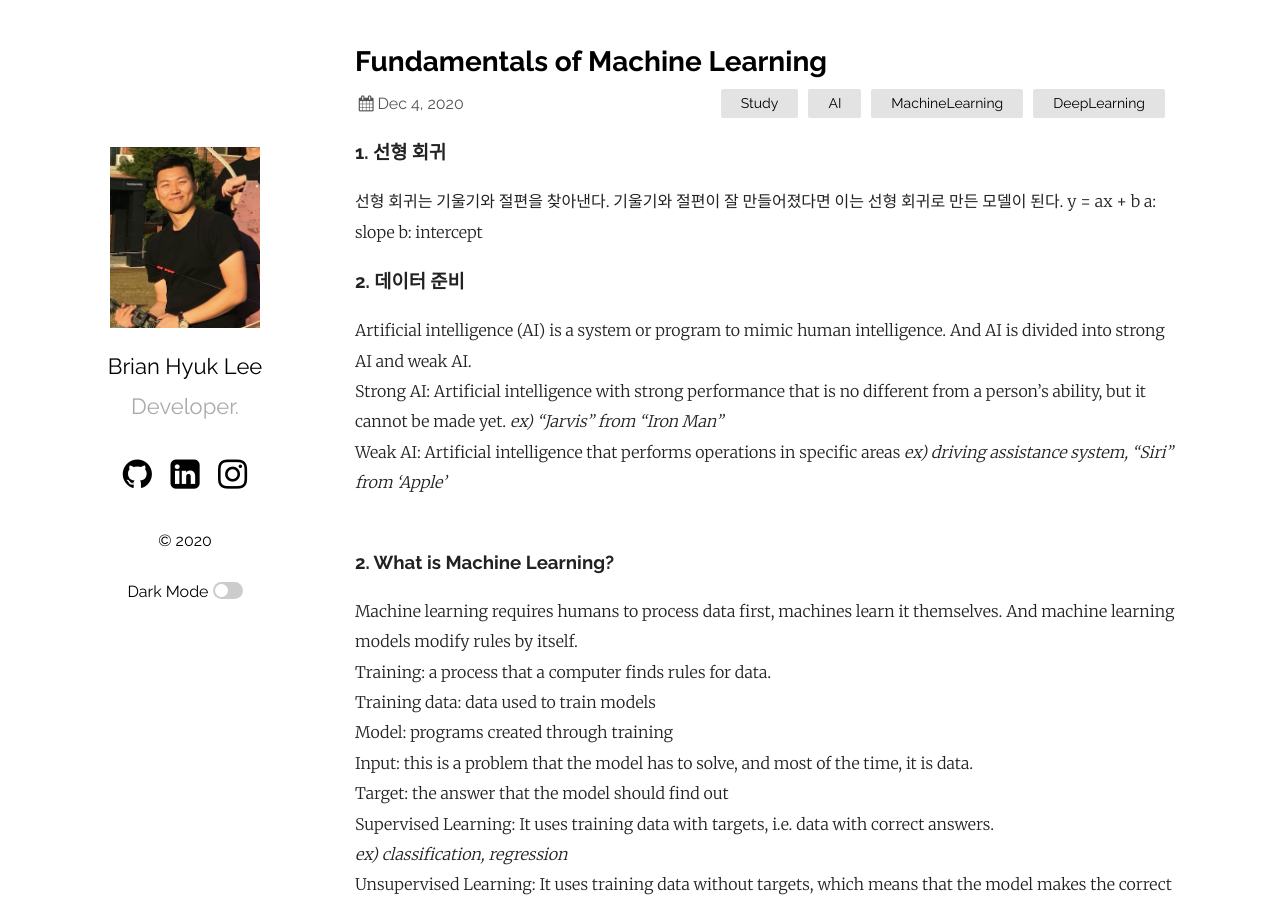
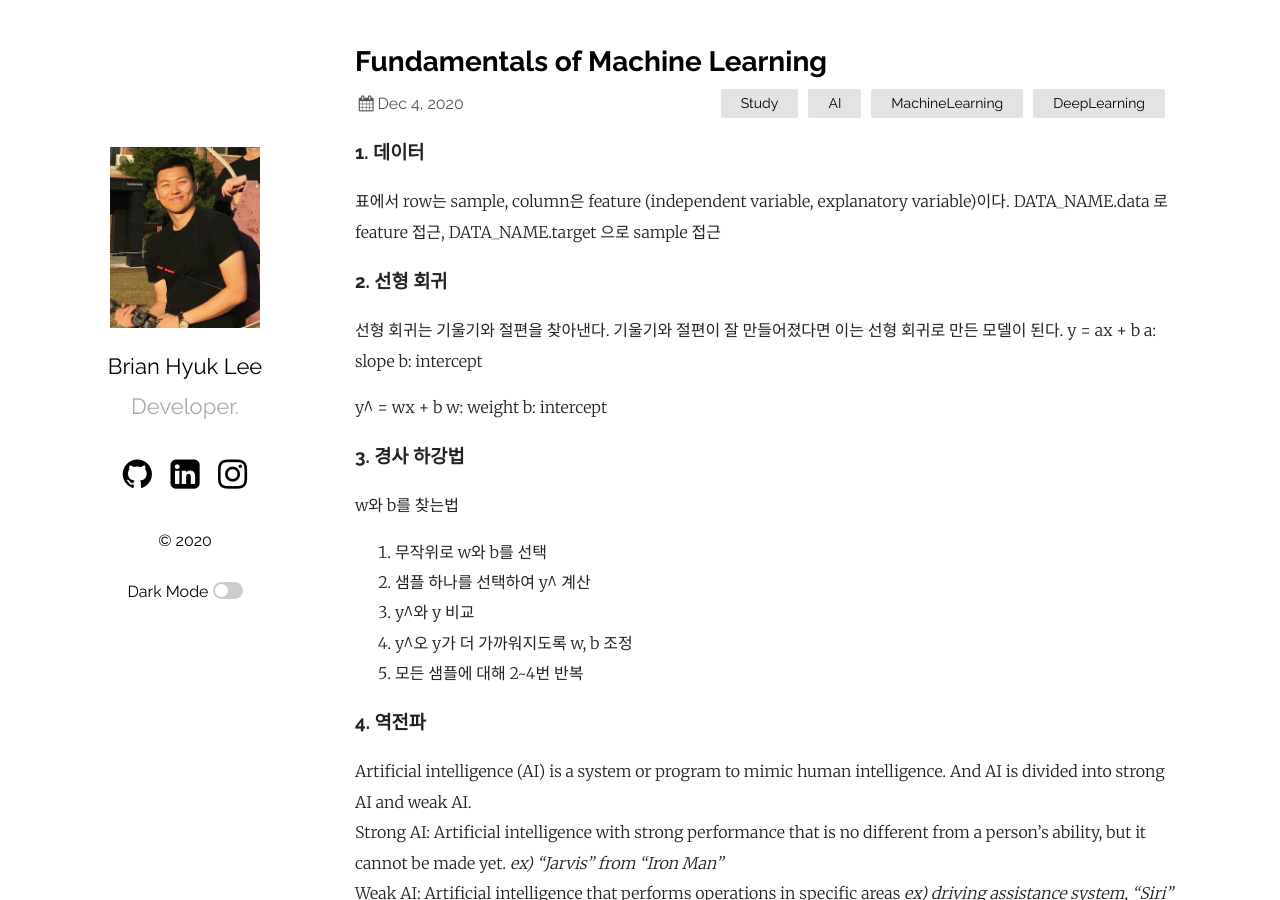
Before and after one commit to dlgur1994/dlgur1994.github.io, a Jekyll site: the page built from _posts/2020-12-03-Study-Fundamentals-of-Machine-Learning.md, in a window 1280 px wide and 900 px high. Built offline with Jekyll 4.4.1, drawn with Linux system fonts in a browser that asks for light colours; our own code applies the rules of GitHub Pages for plain Markdown files.

Commit message:
0559 done 20/12/17

```diff
--- a/_posts/2020-12-03-Study-Fundamentals-of-Machine-Learning.md
+++ b/_posts/2020-12-03-Study-Fundamentals-of-Machine-Learning.md
@@ -4,14 +4,30 @@ date: 2020-12-04 15:50:28 -0400
 categories: Study AI MachineLearning DeepLearning
 ---
 
-### 1. 선형 회귀
+### 1. 데이터
+표에서 row는 sample, column은 feature (independent variable, explanatory variable)이다.
+DATA_NAME.data 로 feature 접근, DATA_NAME.target 으로 sample 접근
+
+### 2. 선형 회귀
 선형 회귀는 기울기와 절편을 찾아낸다. 기울기와 절편이 잘 만들어졌다면 이는 선형 회귀로 만든 모델이 된다.
   y = ax + b
   a: slope
   b: intercept
+
+  y^ = wx + b
+  w: weight
+  b: intercept
 <br/>
 
-### 2. 데이터 준비
+### 3. 경사 하강법
+  w와 b를 찾는법
+  1. 무작위로 w와 b를 선택
+  2. 샘플 하나를 선택하여 y^ 계산
+  3. y^와 y 비교
+  4. y^오 y가 더 가까워지도록 w, b 조정
+  5. 모든 샘플에 대해 2~4번 반복
+
+### 4. 역전파
 
 
 Artificial intelligence (AI) is a system or program to mimic human intelligence. And AI is divided into strong AI and weak AI.
```
Also changed, not shown: _posts/2020-12-17-LeetCode-0559-Maximum-Depth-of-Nary-Tree.md (added, +33 -0 lines).
